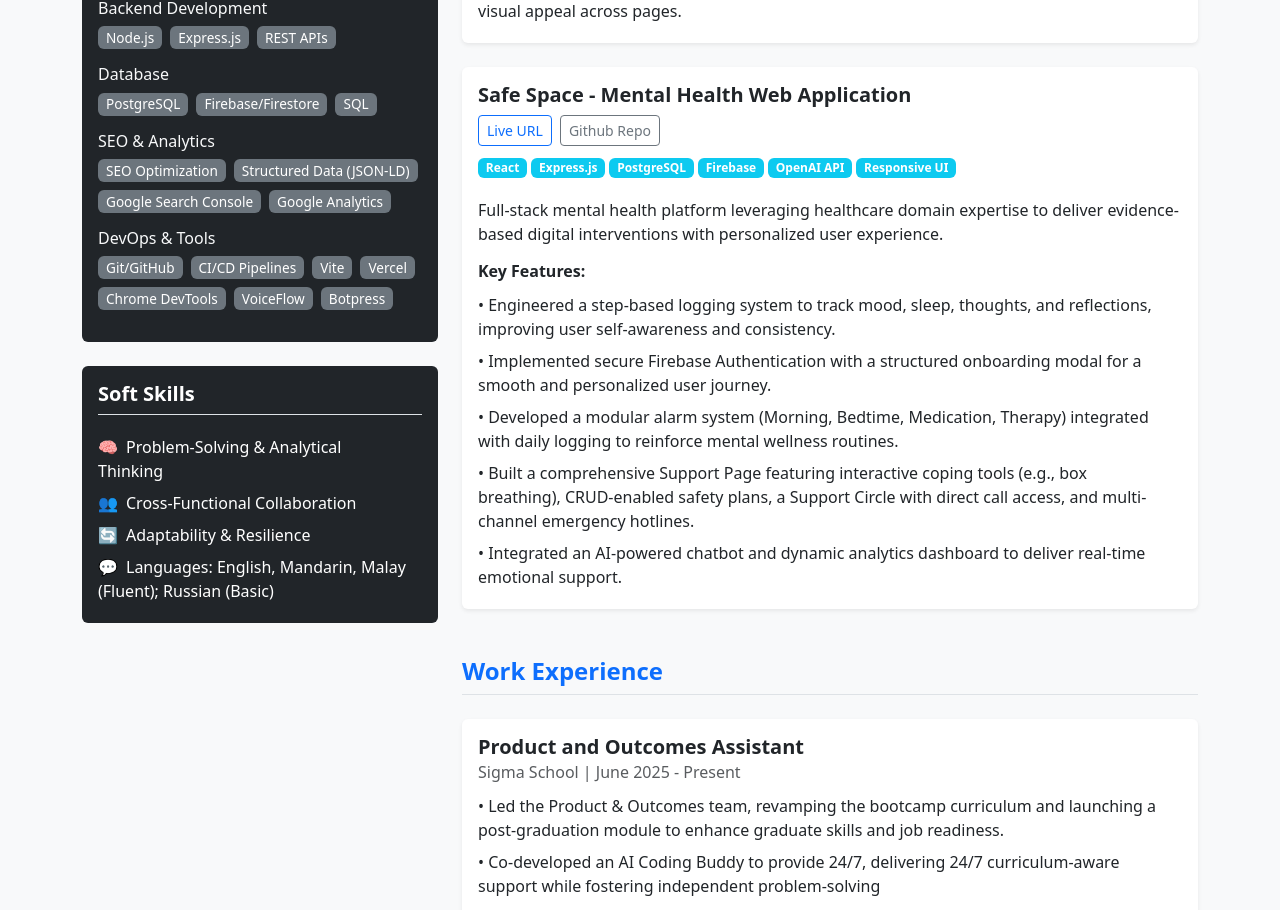
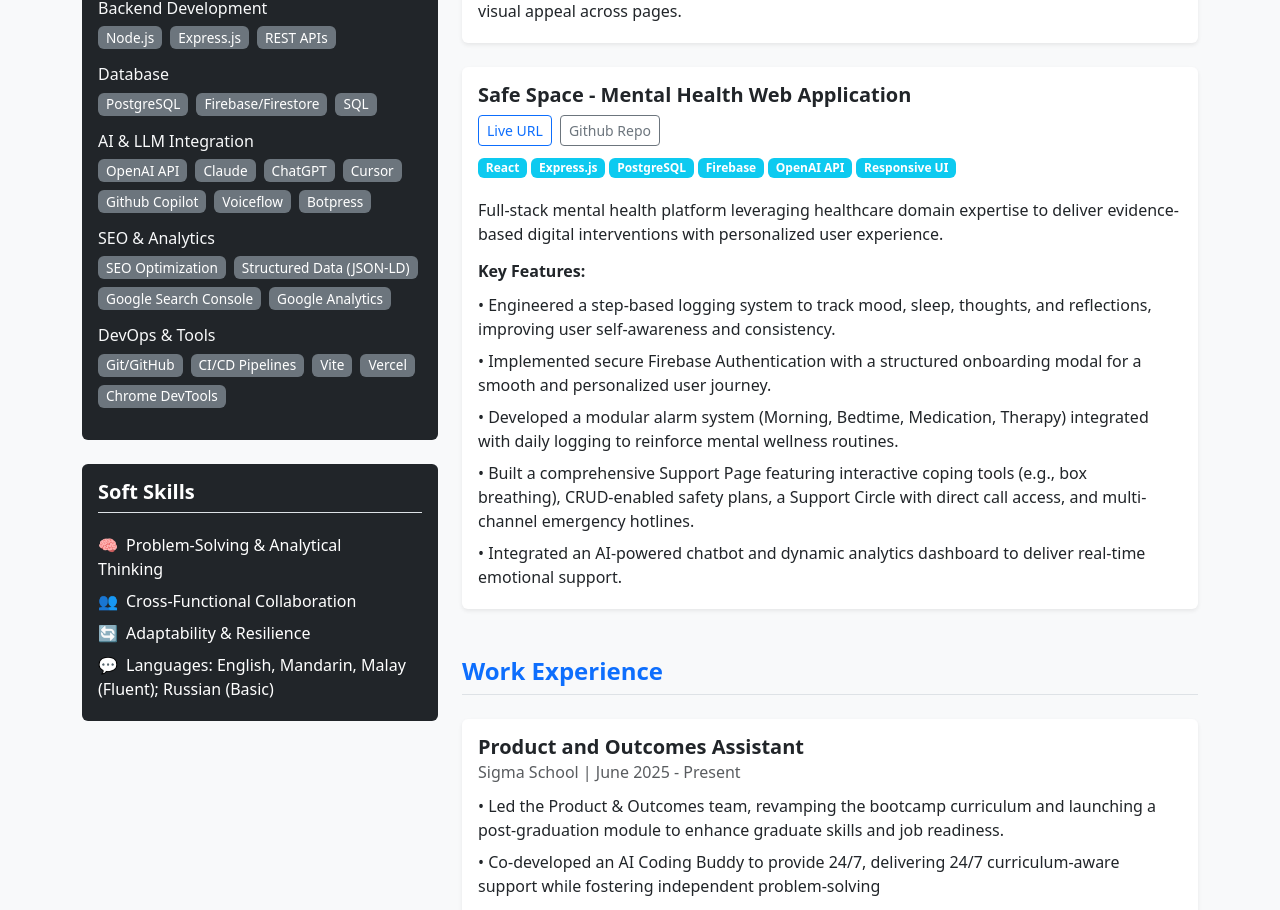
Before and after one commit to g-lendalim/Resume, a React (Vite) app: page / in a window 1280 px wide. Shown: the part 859-1769 px from the top of the page. Built offline with nearby package versions, Linux system fonts and the light colour scheme.

Commit message:
Add AI and LLM Integration to Technical Skills and Update Github Repo

```diff
--- a/src/App.jsx
+++ b/src/App.jsx
@@ -94,6 +94,18 @@
       skills: ["PostgreSQL", "Firebase/Firestore", "SQL"]
     },
     {
+      category: "AI & LLM Integration",
+      skills: [
+        "OpenAI API",
+        "Claude",
+        "ChatGPT",
+        "Cursor",
+        "Github Copilot",
+        "Voiceflow",
+        "Botpress"
+      ]
+    },
+    {
       category: "SEO & Analytics",
       skills: [
         "SEO Optimization",
@@ -106,9 +118,7 @@
       category: "DevOps & Tools",
       skills: ["Git/GitHub", "CI/CD Pipelines", "Vite",
       "Vercel",
-      "Chrome DevTools",
-      "VoiceFlow",
-      "Botpress"
+      "Chrome DevTools"
     ]
     }
   ];
@@ -268,14 +278,14 @@
   );
 }
 
-function TechProjects({ name, liveUrl, backendUrl, summary, features, technologies }) {
+function TechProjects({ name, liveUrl, githubRepo, summary, features, technologies }) {
   return (
     <Card className="mb-4 border-0 shadow-sm">
       <Card.Body>
         <Card.Title className="fs-5 fw-bold">{name}</Card.Title>
         <div className="mb-2">
           <a href={liveUrl} className="btn btn-sm btn-outline-primary me-2">Live URL</a>
-          {backendUrl && <a href={backendUrl} className="btn btn-sm btn-outline-secondary">Github Repo</a>}
+          {githubRepo && <a href={githubRepo} className="btn btn-sm btn-outline-secondary">Github Repo</a>}
         </div>
 
         <div className="mb-3">
@@ -326,7 +336,7 @@
       <TechProjects
         name="Safe Space - Mental Health Web Application"
         liveUrl="https://capstone-project-vert-eight.vercel.app"
-        backendUrl="https://replit.com/@freyjaglenda/Capstone-Project-API"
+        githubRepo="https://github.com/g-lendalim/capstone-project"
         summary="Full-stack mental health platform leveraging healthcare domain expertise to deliver evidence-based digital interventions with personalized user experience."
         technologies={[
           "React",
```
